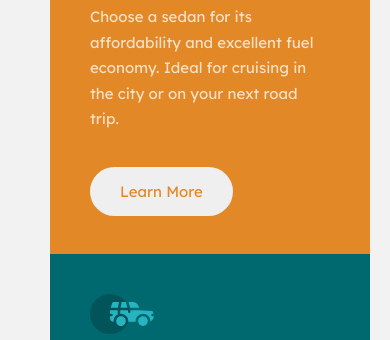
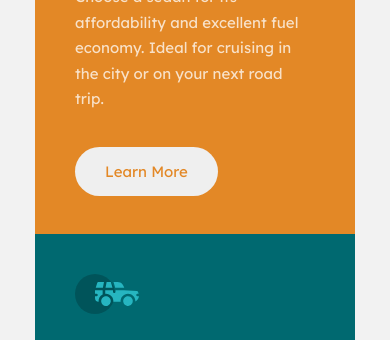
Before and after one commit to luis92guimaraes/3-columns-preview-card-component-main, a plain HTML site: page index.html in a window 390 px wide. Shown: the part 226-566 px from the top of the page. Drawn offline with Linux system fonts and the light colour scheme.

Commit message:
update responsible.css

```diff
--- a/src/css/responsible.css
+++ b/src/css/responsible.css
@@ -1,4 +1,8 @@
 @media(max-width: 768px) {
+    .container {
+        padding: 30px 0;
+    }
+
     .card {
         grid-template-areas:
         "sedans"
@@ -6,7 +10,6 @@
         "luxury";
         grid-template-columns: 320px;
         grid-template-rows: repeat(3, 430px);
-        padding: 50px;
     }
 
     .sedans {
```
